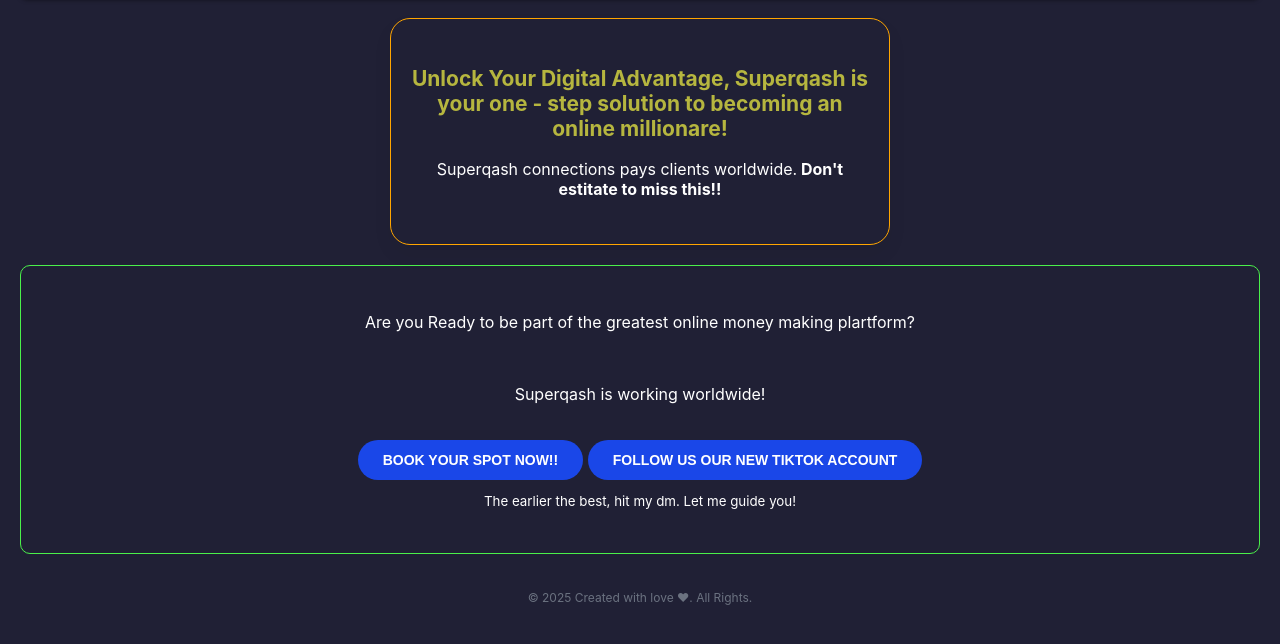
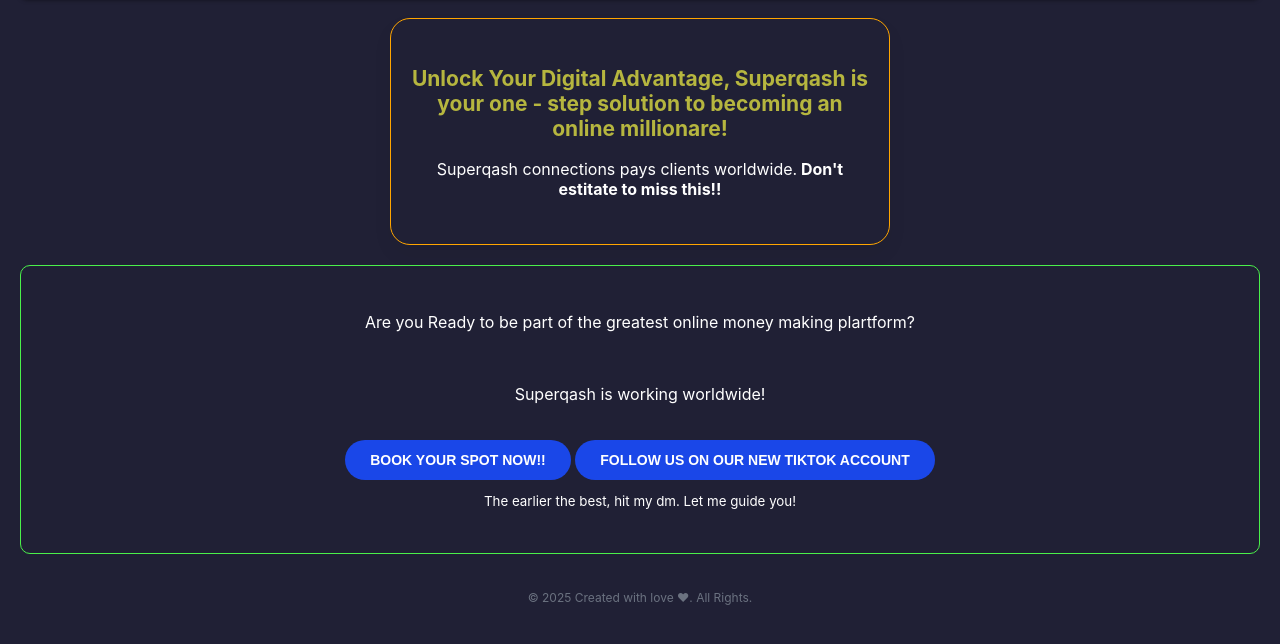
Before and after one commit to Goldtechmgt/superqash, a plain HTML site: page index.html in a window 1280 px wide. Shown: the part 96-740 px from the top of the page. Drawn offline with Linux system fonts and the light colour scheme.

Commit message:
Update index.html

```diff
--- a/index.html
+++ b/index.html
@@ -153,7 +153,7 @@
       <br><p>Superqash is working worldwide!</p>
       <br>
      <a href="https://super-qash.com/reg/Sherry25"><button>BOOK YOUR SPOT NOW!!</button></a>
-      <a href="https://www.tiktok.com/@favoritecoach3?_t=ZM-8x4SAahPNFW&_r=1"><button>FOLLOW US OUR NEW TIKTOK ACCOUNT</button></a>
+      <a href="https://www.tiktok.com/@favoritecoach3?_t=ZM-8x4SAahPNFW&_r=1"><button>FOLLOW US ON OUR NEW TIKTOK ACCOUNT</button></a>
       <p style="font-size: smaller;">The earlier the best, hit my dm. Let me guide you!</p>
       <br>
     </section><br>
```
